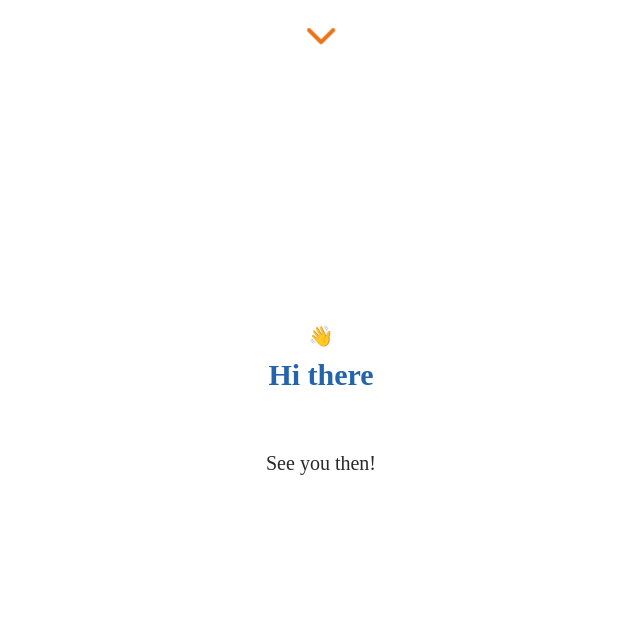
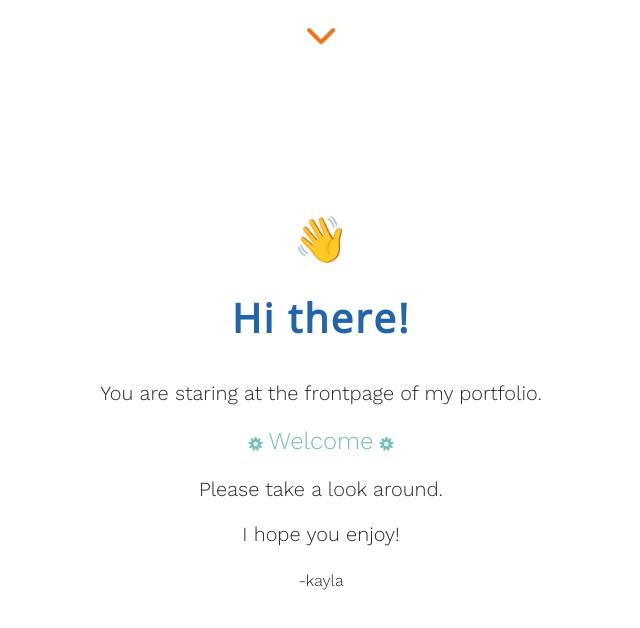
Before and after one commit to magicpalmtree/frontdev-portfolio, a React (Create React App) app: page / in a window 1280 px wide. Shown: the top 628 px of the page, without its empty margins (319-959 px from the left). Built offline with nearby package versions, Linux system fonts and the light colour scheme.

Commit message:
update text and css on cover page

```diff
--- a/public/index.html
+++ b/public/index.html
@@ -4,9 +4,10 @@
     <meta charset="utf-8" />
     <link rel="icon" href="%PUBLIC_URL%/favicon.ico" />
     <link
-      href="https://fonts.googleapis.com/css2?family=Comfortaa:wght@308&display=swap"
+      href="https://fonts.googleapis.com/css?family=Open+Sans|Work+Sans:300"
       rel="stylesheet"
     />
+
     <script
       src="https://kit.fontawesome.com/487df2ea51.js"
       crossorigin="anonymous"
--- a/src/components/CoverPage.js
+++ b/src/components/CoverPage.js
@@ -7,10 +7,18 @@ function CoverPage() {
     <>
       <div className="cover">
         <div className="cover__text">
-          <span className="hand shake-br">👋</span>
-          <h2>Hi there</h2>
-
-          <span>See you then!</span>
+          <span className="hand wobble-hor-bottom">👋</span>
+          <h2 className="scale-in-hor-left">Hi there!</h2>
+          <span>You are staring at the frontpage of my portfolio.</span>
+          <span>
+            <span className="highlight">
+              <small className="decoration fas fa-bahai"></small>Welcome
+              <small className="decoration fas fa-bahai"></small>
+            </span>
+          </span>
+          <span>Please take a look around.</span>
+          <span>I hope you enjoy!</span>
+          <small>-kayla</small>
         </div>
       </div>
     </>
--- a/src/css/CoverPage.scss
+++ b/src/css/CoverPage.scss
@@ -4,31 +4,37 @@
   justify-content: space-around;
   height: 100%;
   background-color: $color-white;
+  padding: 25px;
 
   &__text {
     display: inline-block;
     text-align: center;
-    font-family: $font-titles;
+    font-family: $font-text;
     font-size: 20px;
     color: $color-font-secondary;
+    line-height: 1.5;
+    .hand {
+      font-size: 45px;
+    }
     h2 {
-      margin-bottom: 60px;
-      font-size: 30px;
+      font-family: $font-titles;
+      margin-bottom: 30px;
+      font-size: 40px;
       color: $color-dark-1;
+      letter-spacing: 2px;
     }
     .highlight {
       color: $color-light-1;
+      font-size: 24px;
     }
-
-    small,
+    .decoration,
+    .decoration {
+      margin: 0 5px;
+      font-size: 14px;
+    }
     span:not(:last-child) {
       display: block;
-      margin-bottom: 10px;
-    }
-    small {
-      color: $color-font-secondary;
-      font-size: 12px;
-      margin-top: 25px;
+      margin-bottom: 15px;
     }
   }
 }
@@ -36,3 +42,130 @@
   height: 100%;
   width: 100%;
 }
+
+//animations
+
+.wobble-hor-bottom {
+  -webkit-animation: wobble-hor-bottom 0.8s 2 both;
+  animation: wobble-hor-bottom 0.8s 2 both;
+}
+/* ----------------------------------------------
+ * Generated by Animista on 2020-9-10 13:59:40
+ * Licensed under FreeBSD License.
+ * See http://animista.net/license for more info.
+ * w: http://animista.net, t: @cssanimista
+ * ---------------------------------------------- */
+
+/**
+ * ----------------------------------------
+ * animation wobble-hor-bottom
+ * ----------------------------------------
+ */
+@-webkit-keyframes wobble-hor-bottom {
+  0%,
+  100% {
+    -webkit-transform: translateX(0%);
+    transform: translateX(0%);
+    -webkit-transform-origin: 50% 50%;
+    transform-origin: 50% 50%;
+  }
+  15% {
+    -webkit-transform: translateX(-30px) rotate(-6deg);
+    transform: translateX(-30px) rotate(-6deg);
+  }
+  30% {
+    -webkit-transform: translateX(15px) rotate(6deg);
+    transform: translateX(15px) rotate(6deg);
+  }
+  45% {
+    -webkit-transform: translateX(-15px) rotate(-3.6deg);
+    transform: translateX(-15px) rotate(-3.6deg);
+  }
+  60% {
+    -webkit-transform: translateX(9px) rotate(2.4deg);
+    transform: translateX(9px) rotate(2.4deg);
+  }
+  75% {
+    -webkit-transform: translateX(-6px) rotate(-1.2deg);
+    transform: translateX(-6px) rotate(-1.2deg);
+  }
+}
+@keyframes wobble-hor-bottom {
+  0%,
+  100% {
+    -webkit-transform: translateX(0%);
+    transform: translateX(0%);
+    -webkit-transform-origin: 50% 50%;
+    transform-origin: 50% 50%;
+  }
+  15% {
+    -webkit-transform: translateX(-15px) rotate(-6deg);
+    transform: translateX(-15px) rotate(-6deg);
+  }
+  30% {
+    -webkit-transform: translateX(10px) rotate(6deg);
+    transform: translateX(10px) rotate(6deg);
+  }
+  45% {
+    -webkit-transform: translateX(-10px) rotate(-3.6deg);
+    transform: translateX(-10px) rotate(-3.6deg);
+  }
+  60% {
+    -webkit-transform: translateX(9px) rotate(2.4deg);
+    transform: translateX(9px) rotate(2.4deg);
+  }
+  75% {
+    -webkit-transform: translateX(-6px) rotate(-1.2deg);
+    transform: translateX(-6px) rotate(-1.2deg);
+  }
+}
+
+.scale-in-hor-left {
+  -webkit-animation: scale-in-hor-left 0.5s cubic-bezier(0.25, 0.46, 0.45, 0.94)
+    both;
+  animation: scale-in-hor-left 0.5s cubic-bezier(0.25, 0.46, 0.45, 0.94) both;
+}
+/* ----------------------------------------------
+ * Generated by Animista on 2020-9-10 14:30:26
+ * Licensed under FreeBSD License.
+ * See http://animista.net/license for more info.
+ * w: http://animista.net, t: @cssanimista
+ * ---------------------------------------------- */
+
+/**
+ * ----------------------------------------
+ * animation scale-in-hor-left
+ * ----------------------------------------
+ */
+@-webkit-keyframes scale-in-hor-left {
+  0% {
+    -webkit-transform: scaleX(0);
+    transform: scaleX(0);
+    -webkit-transform-origin: 0% 0%;
+    transform-origin: 0% 0%;
+    opacity: 1;
+  }
+  100% {
+    -webkit-transform: scaleX(1);
+    transform: scaleX(1);
+    -webkit-transform-origin: 0% 0%;
+    transform-origin: 0% 0%;
+    opacity: 1;
+  }
+}
+@keyframes scale-in-hor-left {
+  0% {
+    -webkit-transform: scaleX(0);
+    transform: scaleX(0);
+    -webkit-transform-origin: 0% 0%;
+    transform-origin: 0% 0%;
+    opacity: 1;
+  }
+  100% {
+    -webkit-transform: scaleX(1);
+    transform: scaleX(1);
+    -webkit-transform-origin: 0% 0%;
+    transform-origin: 0% 0%;
+    opacity: 1;
+  }
+}
--- a/src/css/Menu.scss
+++ b/src/css/Menu.scss
@@ -76,7 +76,7 @@
   align-items: center;
 }
 .menu > a {
-  padding: 10px;
+  padding: 5px;
   color: $color-dark-1;
   font-weight: bold;
   transition: all 0.5s ease;
--- a/src/css/variables.scss
+++ b/src/css/variables.scss
@@ -1,5 +1,6 @@
 // FONTS
-$font-titles: "Comfortaa", cursive;
+$font-text: "Work Sans", Sans-Serif;
+$font-titles: "Open Sans", Sans-Serif;
 
 // COLORS
 $color-accents: #fec601;
```
